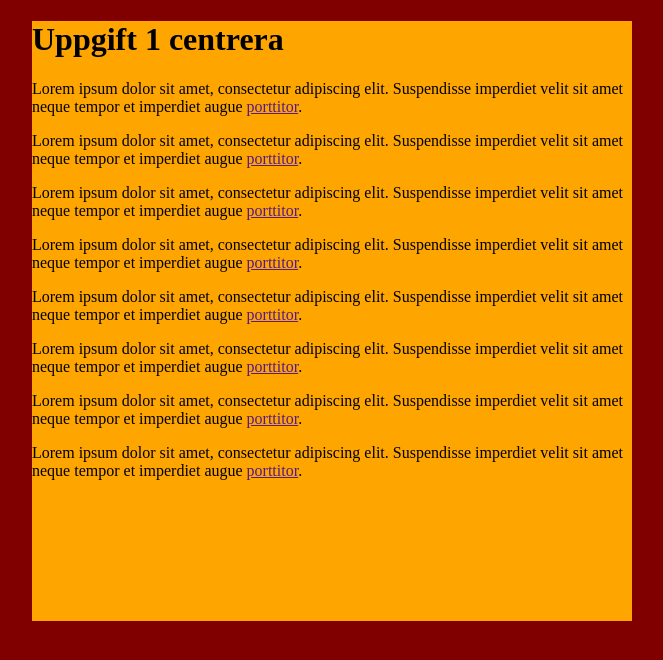
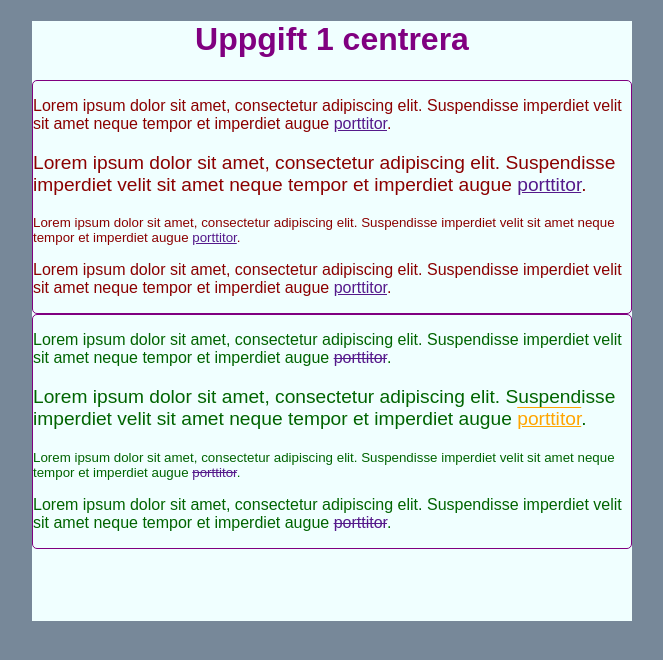
Before and after one commit to catgaming49/curly-spoon, a plain HTML site: page index.html in a window 1280 px wide. Shown: the whole page, without its empty margins (308-971 px from the left). Drawn offline with Linux system fonts and the light colour scheme.

Commit message:
Added CSS

```diff
--- a/css/uppgift1style.css
+++ b/css/uppgift1style.css
@@ -2,13 +2,49 @@
 
 
 html {
-	background-color: maroon;
+	background-color: lightslategrey;
+	font-family: sans-serif;
 }
 
 body {
-
 	margin:auto;
 	max-width: 600px;
 	height: 600px;
-	background-color: orange;
+	background-color: azure;
 }
+
+h1 {
+	color: purple;
+	text-align: center;
+}
+
+div {
+	border: 1px solid purple;
+	border-radius: 5px;
+}
+
+#billy {
+	color: darkred;
+}
+
+#bob {
+	color: darkgreen;
+}
+
+
+#bob a {
+	text-decoration: line-through;
+}
+
+#bob .two a {
+	text-decoration: underline overline;
+	color: orange;
+}
+
+.two {
+	font-size: larger;
+}
+
+.three {
+	font-size: smaller;
+}
```
